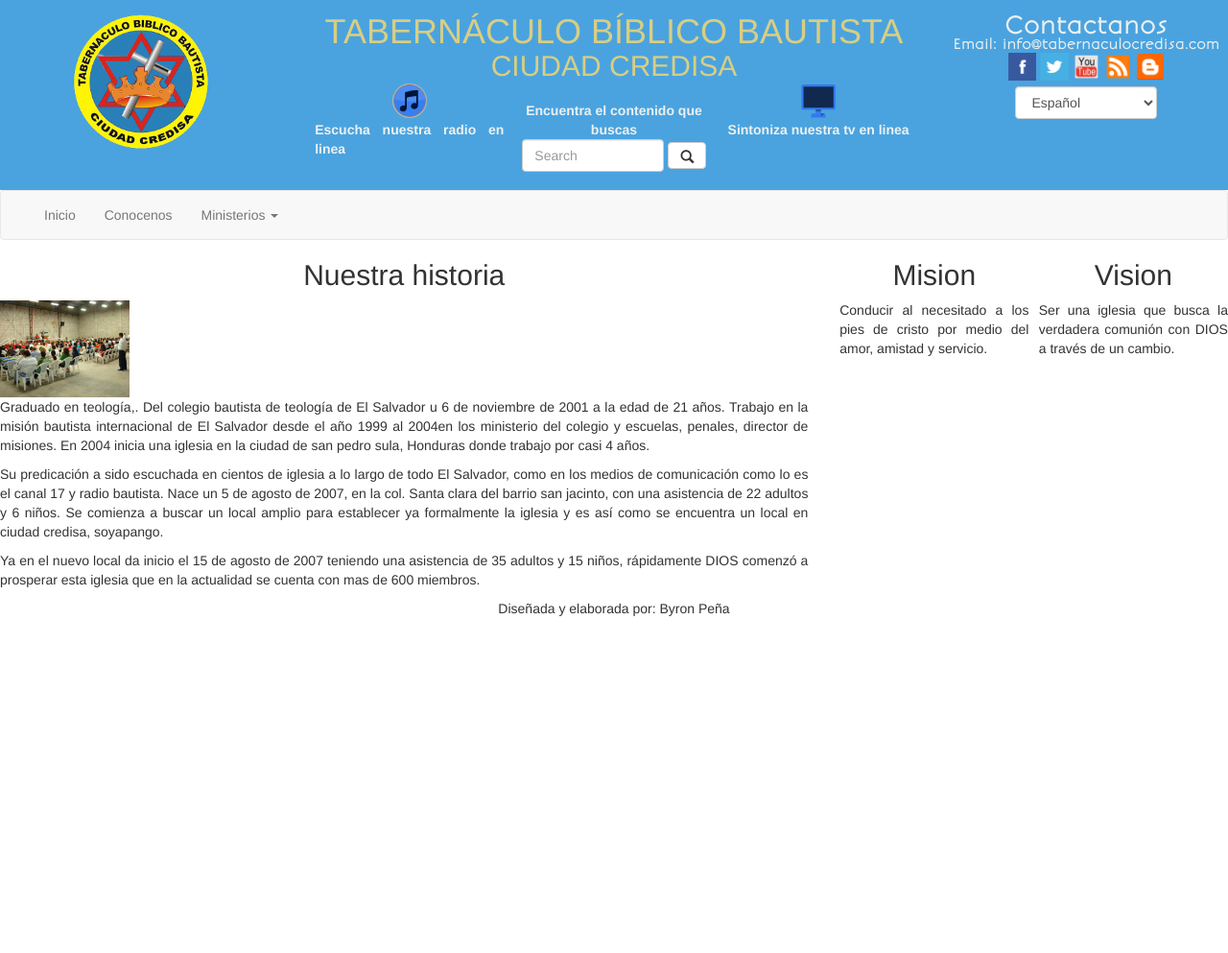
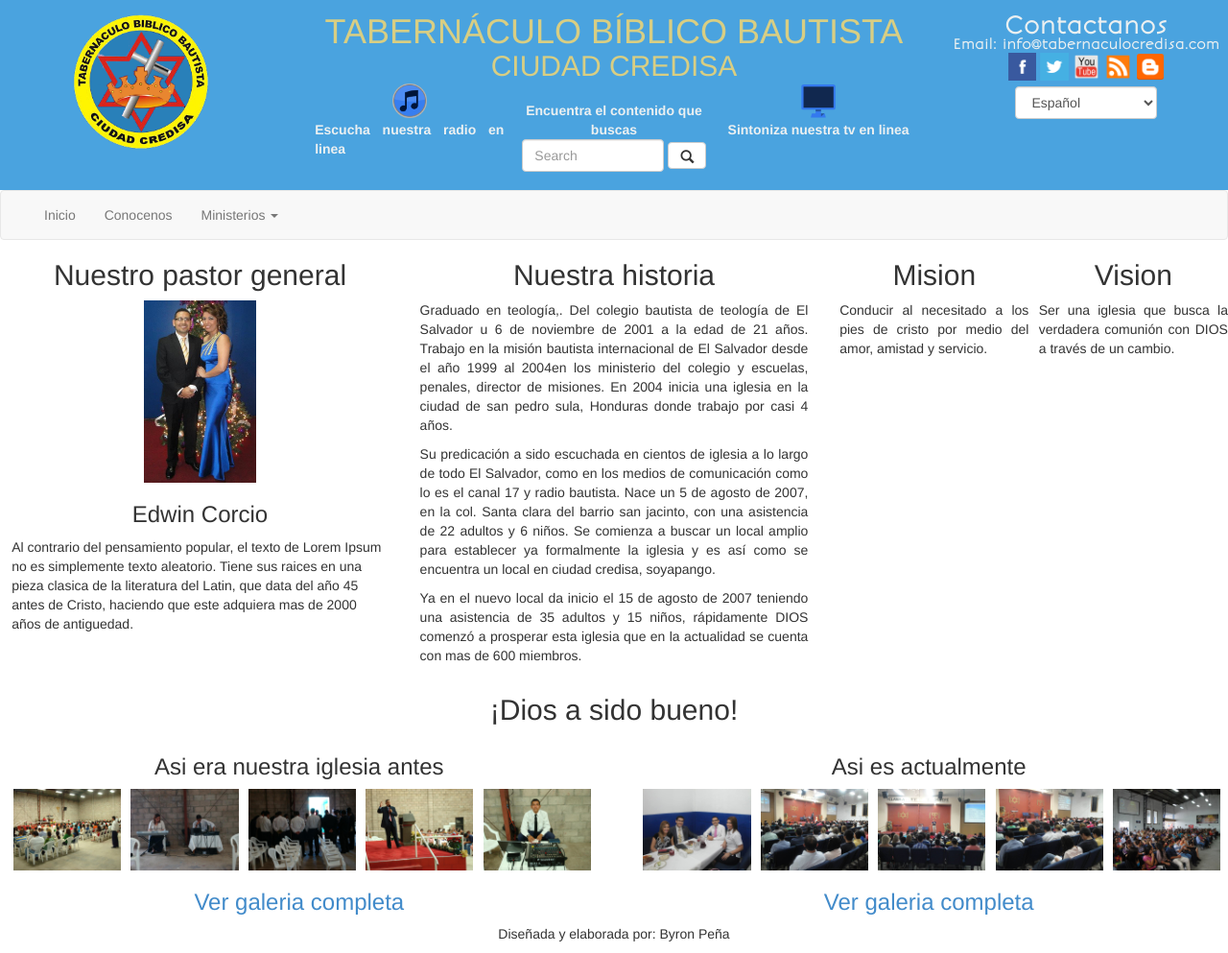
Before and after one commit to byronpenna/taber, a PHP site: page /taber/about in a window 1280 px wide. Shown: the whole page at 96% size. Before the commit the page ends 642 px from the top, so only its background shows below. Run offline with PHP 8.4, Linux system fonts and the light colour scheme.

Commit message:
almost finish about us

```diff
--- a/site_media/aboutUs.html
+++ b/site_media/aboutUs.html
@@ -18,10 +18,31 @@
 		'//www.googletagmanager.com/gtm.js?id='+i+dl;f.parentNode.insertBefore(j,f);
 	})(window,document,'script','dataLayer','GTM-PWDPP8');</script>
 	<div class="row-fluid">
-		<div class="span8">
+		<div class="span4">
+			<div class="row-fluid seccionPastor">
+				<div class="row-fluid">
+					<h2 class="text-center">Nuestro pastor general</h2>
+				</div>
+				<div class="row-fluid text-center seccionFotoPastor">
+					<img src="site_media/img/aboutUs/pastorGeneral.jpg" class="fotoPastor">
+				</div>
+				<div class="row-fluid resenaPastor">
+					<h3 class="text-center">Edwin Corcio</h3>
+				</div>
+				<div class="row-fluid resenaPastor" id="resenaPastor">
+					<p>
+						Al contrario del pensamiento popular,
+						el texto de Lorem Ipsum no es
+						simplemente texto aleatorio.
+						Tiene sus raices en una pieza clasica de la literatura del Latin, que data del año 45 antes de Cristo, haciendo que este adquiera mas de 2000 años de antiguedad.
+					</p>
+				</div>
+
+			</div>
+		</div>
+		<div class="span4 history" id="history">
+			<div class="row-fluid">
 				<h2 class="text-center">Nuestra historia</h2>
-			<div class="one-six">
-				<img src="site_media/img/aboutUs/historia1.jpg">
 			</div>
 			<p class="text-justify">
 				Graduado en teología,. Del colegio bautista de teología de El Salvador u 6 de noviembre de 2001 a la edad de 21 años.
@@ -38,20 +59,60 @@
 			</p>
 		</div>
 		<div class="span4">
-			<div class="span6">
+			<div class="row-fluid valores" id="valores">
+				<div class="span6 valor" id="valor">
 					<h2 class="text-center">Mision</h2>
-				<p class="text-justify">
+					<p class="text-justify ">
 						Conducir al necesitado a los pies de cristo por medio del amor, amistad y servicio.
 					</p>
 				</div>
-			<div class="span6">
+				<div class="span6 valor" id="valor">
 					<h2 class="text-center">Vision</h2>
-				<p class="text-justify">
+					<p class="text-justify ">
 						Ser una iglesia que busca la verdadera comunión con DIOS a través de un cambio.
 					</p>
 				</div>
 			</div>
-
+		</div>
+	</div>
+	<div class="row-fluid">
+		<h2 class="text-center">¡Dios a sido bueno!</h2>
+	</div>
+	<div class="row-fluid">
+		<div class="span6" id="fotohistory">
+			<div class="row-fluid">
+				<h3 class="text-center">Asi era nuestra iglesia antes</h3>
+			</div>
+			<div class="row-fluid text-center">
+				<img src="site_media/img/aboutUs/historia1.jpg" class="imgHistoria">
+				<img src="site_media/img/aboutUs/historia2.jpg" class="imgHistoria">
+				<img src="site_media/img/aboutUs/historia3.jpg" class="imgHistoria">
+				<img src="site_media/img/aboutUs/historia4.jpg" class="imgHistoria">
+				<img src="site_media/img/aboutUs/historia5.jpg" class="imgHistoria">
+			</div>
+			<div class="row-fluid">
+				<a href="#" class="text-center">
+					<h3>Ver galeria completa</h3>
+				</a>
+			</div>
+		</div>
+		<div class="span6" id="fotohistory">
+			<div class="row-fluid">
+				<h3 class="text-center">Asi es actualmente</h3>
+			</div>
+			<div class="row-fluid text-center">
+				<img src="site_media/img/aboutUs/historia1.1.jpg" class="imgHistoria">
+				<img src="site_media/img/aboutUs/historia1.2.jpg" class="imgHistoria">
+				<img src="site_media/img/aboutUs/historia1.3.jpg" class="imgHistoria">
+				<img src="site_media/img/aboutUs/historia1.4.jpg" class="imgHistoria">
+				<img src="site_media/img/aboutUs/historia1.5.jpg" class="imgHistoria">
+			</div>
+			<div class="row-fluid">
+				<a href="#" class="text-center">
+					<h3>Ver galeria completa</h3>
+				</a>
+			</div>
+		</div>
 	</div>
 	{@@footer}
 </body>
--- a/site_media/css/aboutUs/style.css
+++ b/site_media/css/aboutUs/style.css
@@ -1,6 +1,113 @@
 body{
-	background: pink;
+	/*background: pink;*/
 }
-.one-six img{
-	width: 16%;
+.fotoPastor{
+	width: 30%;
 }
+.seccionPastor{
+	/*background: pink;*/
+	padding-left: 3%;
+}
+.imgContainerHistory{
+	display: block;
+	margin: 0 auto;
+	width: 55%;
+	/*background: pink;*/
+}
+.imgHistoria{
+	width: 18%;
+	margin-left: 1%;
+}
+@media(min-width: 980px) and (max-width: 1200px){
+	.valores{
+		/*width: 70% !important;*/
+		text-align: center;
+		margin: 0 auto;
+		display: block;
+		/*background: yellow;*/
+	}
+	.valor{
+		display: inline-block;
+		width: 40%;
+	}
+	.valor p{
+		text-align: center;
+	}
+	.history p,.resenaPastor,.valores{
+		/*background: pink;*/
+		width: 93%;
+		display: block;
+		margin: 0 auto;
+	}
+	.seccionPastor{
+		padding: 0;
+	}
+	/*.resenaPastor{
+		padding: 0;
+		margin: 0;
+		background: green;
+	}*/
+}
+@media(min-width: 768px) and (max-width: 979px){
+
+	#valor{
+		display: block;
+		width: 100%;
+		margin-bottom: 5%;
+	}
+	#fotohistory{
+		/*background: yellow;*/
+		width: 100%;
+		margin: 0;
+	}
+	/*.valor{
+		width: 100% !important;
+		display: block !important;
+		background: yellow;
+		margin: 0;
+		margin-top: 5%;
+	}*/
+}
+@media (min-width: 480px) and (max-width: 767px){
+	/*#resenaPastor{
+		margin: 0;
+		padding: 0;
+		background: yellow;
+		width: 93%;
+	}*/
+	#history, #resenaPastor, #valores{
+		width: 93%;
+		display: block;
+		margin: 0 auto;
+		/*background: yellow;*/
+	}
+	#valores p{
+		text-align: center;
+		/*background: green;*/
+	}
+}
+@media (min-width: 300px) and (max-width: 479px){
+	#history, #resenaPastor, #valores{
+		width: 93%;
+		display: block;
+		margin: 0 auto;
+		/*background: yellow;*/
+	}
+	.imgHistoria{
+		width: 90%;
+		margin-top: 1%;
+		/*margin: 0;*/
+		/*margin-right: 3%;*/
+	}
+}
+@media (min-width: 200px) and (max-width: 299px){
+	#history, #resenaPastor, #valores{
+		width: 93%;
+		display: block;
+		margin: 0 auto;
+	}
+	.imgHistoria{
+		width: 90%;
+		margin-top: 1%;
+	}
+}
```
Also changed, not shown: site_media/img/aboutUs/historia1.1.jpg (added), site_media/img/aboutUs/historia1.2.jpg (added), site_media/img/aboutUs/historia1.3.jpg (added), site_media/img/aboutUs/historia1.4.jpg (added), site_media/img/aboutUs/historia1.5.jpg (added), site_media/img/aboutUs/historia2.jpg (added), site_media/img/aboutUs/historia3.jpg (added), site_media/img/aboutUs/historia4.jpg (added), site_media/img/aboutUs/historia5.jpg (added), site_media/img/aboutUs/pastorGeneral.jpg (added). Lines whose indentation alone changed are shown as unchanged.
